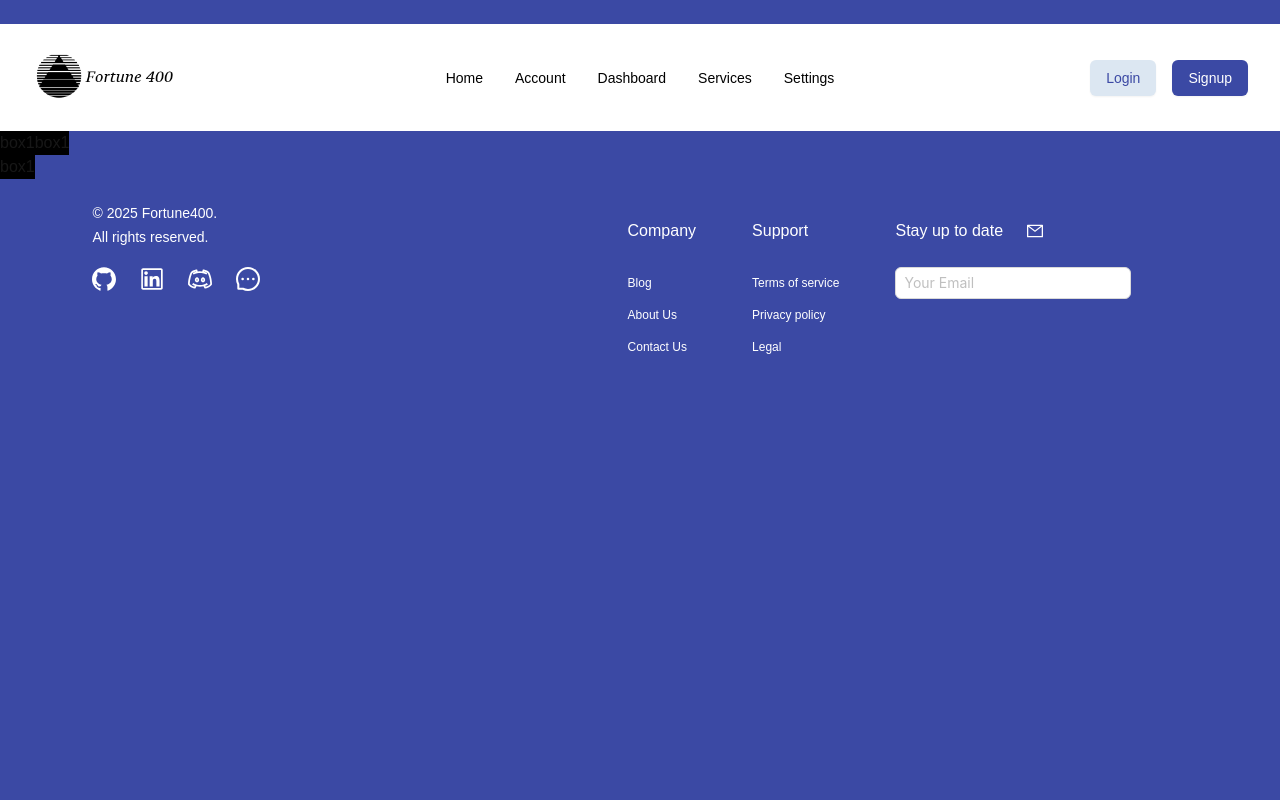
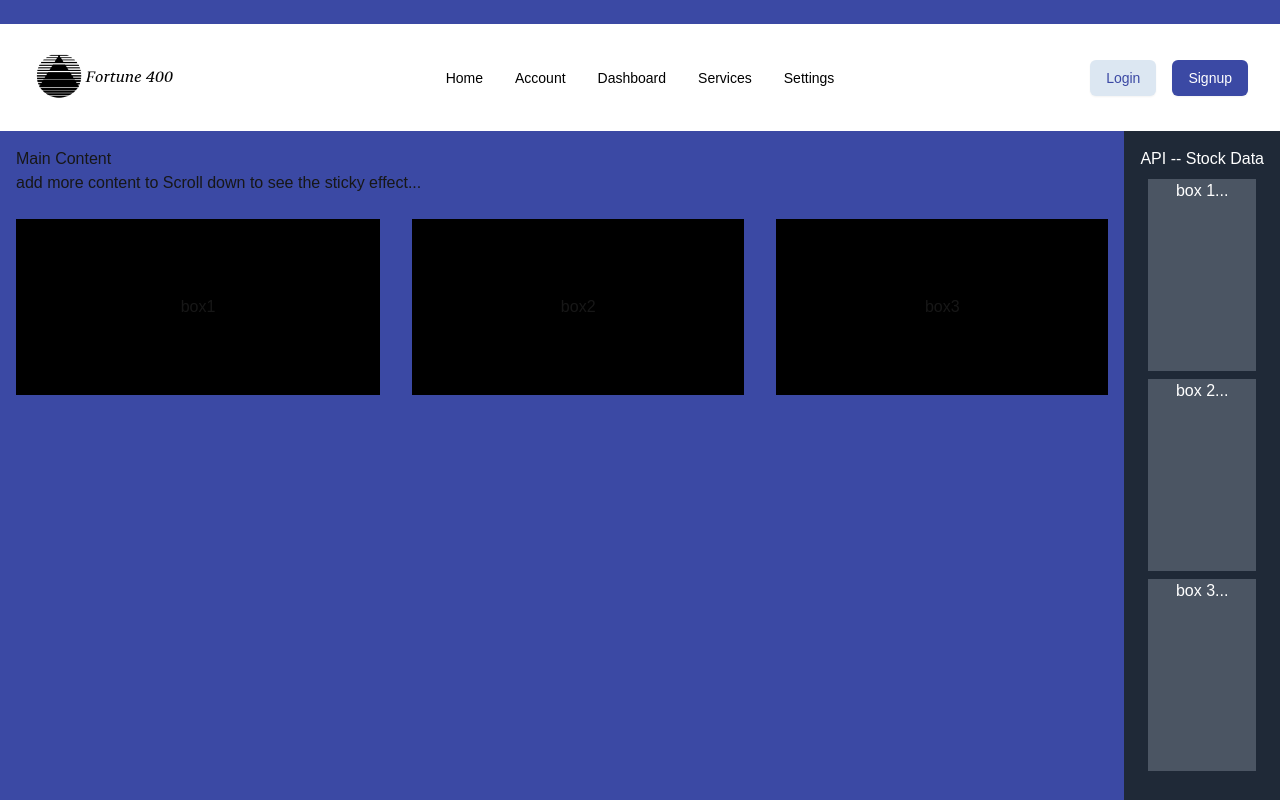
Before and after one commit to LorrellW/Commerce-Bank-App, a Next.js app in the folder fortune400/: page /pages/dashboard in a window 1280 px wide. Shown: the top 800 px of the page. Built offline with nearby package versions, Linux system fonts and the light colour scheme; no server answers.

Commit message:
update dashboard

```diff
--- a/fortune400/src/app/pages/dashboard/page.tsx
+++ b/fortune400/src/app/pages/dashboard/page.tsx
@@ -1,15 +1,28 @@
-// taxes page
-export default function DashboardPage(){
-    return(
-    <section className="flex">
-      <div className="grid grid-cols-2">
-        <div className="bg-black">box1</div>
-        <div className="bg-black">box1</div>
-        <div className="bg-black">box1</div>
+
+//Dashboard Page
+const StickyLayout = () => {
+  return (
+    <div className="flex h-screen">
+      <div className="flex-grow overflow-y-auto bg-primary p-4">
+        <h1>Main Content</h1>
+        <p>add more content to Scroll down to see the sticky effect...</p>
+        <div className="w-auto space-x-8 h-56 py-6 grid grid-cols-3 justify-around">
+          <div className="place-content-center text-center bg-black">box1</div>
+          <div className="place-content-center text-center bg-black">box2</div>
+          <div className="place-content-center text-center bg-black">box3</div>
+        </div>
+      </div>
+
+      <div className="sticky top-0 w-90 bg-gray-800 text-white p-4 pb-2 text-center">API -- Stock Data
+        <div className="w-auto m-2 h-48 bg-gray-600">box 1...</div>
+        <div className="w-auto m-2 h-48 bg-gray-600">box 2...</div>
+        <div className="w-auto m-2 h-48 bg-gray-600">box 3...</div>
 
       </div>
 
-    </section>
 
-);
+    </div>
+  );
 }
+
+export default StickyLayout;
```
